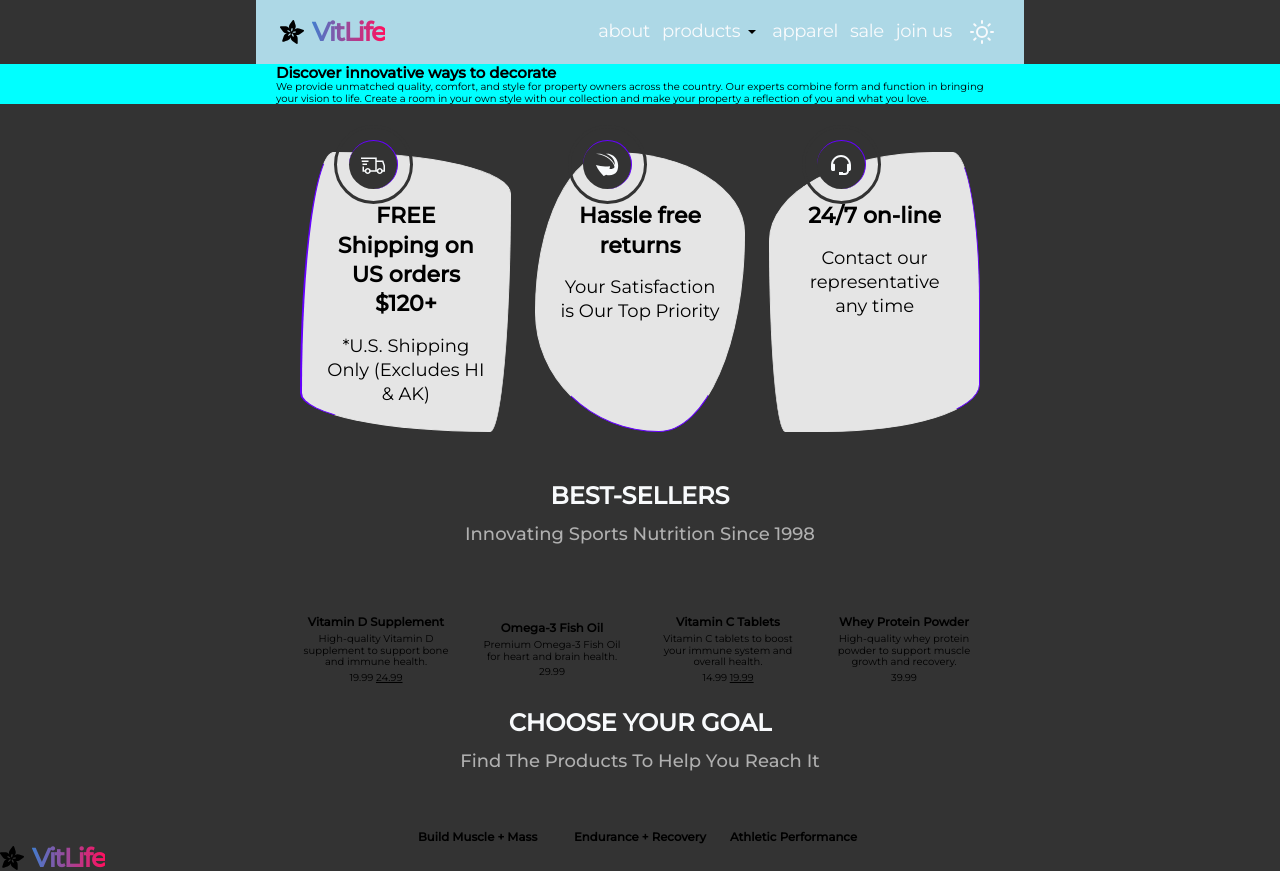
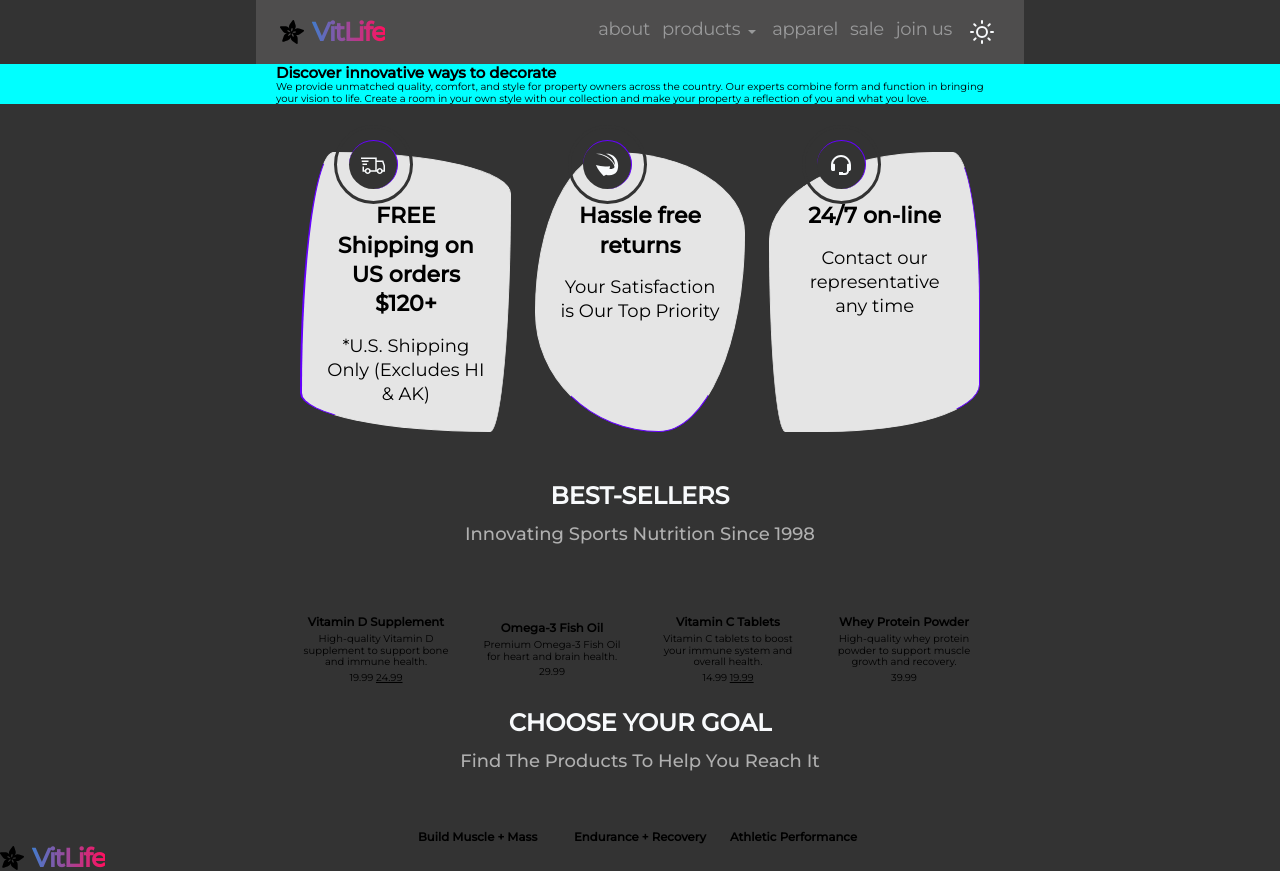
Before and after one commit to Alexandrbig1/vit-life, a React (Vite) app: page / in a window 1280 px wide. Built offline with nearby package versions, Linux system fonts and the light colour scheme.

Commit message:
fix: updated header component

```diff
--- a/src/components/App.jsx
+++ b/src/components/App.jsx
@@ -18,7 +18,9 @@ const theme = {
       mainBgColor: "#f9f9f9",
       mainTextColor: "#020617",
       secondaryTextColor: "#606060",
+      headerBgColor: "#ebeaea",
       headerTextColor: "#020617",
+      secondaryHeaderTextColor: "#02061770",
       accentColor: "#00CC99",
     },
   },
@@ -27,7 +29,9 @@ const theme = {
       mainBgColor: "#333",
       mainTextColor: "#f8fafc",
       secondaryTextColor: "#B0B0B0",
+      headerBgColor: "#4e4d4d",
       headerTextColor: "#f8fafc",
+      secondaryHeaderTextColor: "#f8fafc70",
       accentColor: "#6600FF",
     },
   },
--- a/src/components/Header/Header.jsx
+++ b/src/components/Header/Header.jsx
@@ -22,7 +22,7 @@ function Header({ toggleTheme, isDarkTheme }) {
             </li>
             <li>
               <HeaderProductsWrapper>
-                <HeaderNavLinks>products</HeaderNavLinks>
+                <HeaderNavLinks $product={true}>products</HeaderNavLinks>
                 <HeaderDropdownIcon />
               </HeaderProductsWrapper>
             </li>
--- a/src/components/Header/Header.styled.jsx
+++ b/src/components/Header/Header.styled.jsx
@@ -17,7 +17,7 @@ export const HeaderContainer = styled.header`
   width: 100%;
   max-width: 375px;
   margin: 0 auto;
-  background-color: lightblue;
+  background-color: ${(p) => p.theme.colors.headerBgColor};
 
   @media (min-width: 768px) {
     max-width: 768px;
@@ -36,22 +36,37 @@ export const HeaderNavWrapper = styled.div`
 
 export const HeaderNavMenu = styled.ul`
   display: flex;
-  align-items: center;
+  align-items: start;
   gap: 1.2rem;
 `;
 
 export const HeaderNavLinks = styled.span`
-  color: ${(p) => p.theme.colors.headerTextColor};
+  color: ${(p) => p.theme.colors.secondaryHeaderTextColor};
   font-family: ${primaryFont};
   font-size: 1.8rem;
   font-style: normal;
   font-weight: 400;
   line-height: 1.33;
   letter-spacing: -0.36px;
+
+  padding-bottom: 0.4rem;
+  /* border-bottom: 1px solid transparent; */
+  border-bottom: ${(p) => (p.$product ? "" : `1px solid transparent`)};
+
+  transition: all var(--primary-transition);
+
+  &:hover {
+    border-bottom: ${(p) =>
+      p.$product ? "" : `1px solid ${p.theme.colors.headerTextColor}`};
+    cursor: pointer;
+    color: ${(p) => p.theme.colors.headerTextColor};
+  }
 `;
 
 export const HeaderDropdownIcon = styled(IoMdArrowDropdown)`
   font-size: 1.6rem;
+  color: ${(p) => p.theme.colors.secondaryHeaderTextColor};
+  transition: all var(--primary-transition);
 `;
 
 export const HeaderProductsWrapper = styled.div`
@@ -59,4 +74,15 @@ export const HeaderProductsWrapper = styled.div`
   align-items: center;
   gap: 0.4rem;
   cursor: pointer;
+  transition: all var(--primary-transition);
+
+  &:hover {
+    ${HeaderDropdownIcon} {
+      color: ${(p) => p.theme.colors.headerTextColor};
+    }
+  }
+
+  &:hover ${HeaderNavLinks} {
+    color: ${(p) => p.theme.colors.headerTextColor};
+  }
 `;
```
